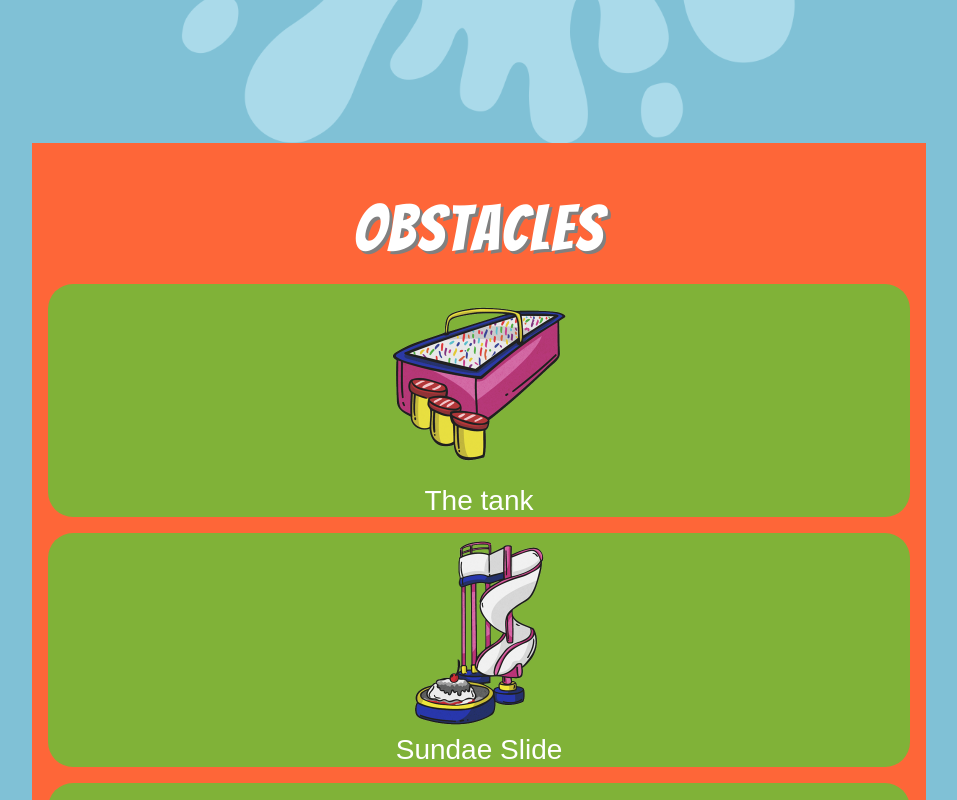
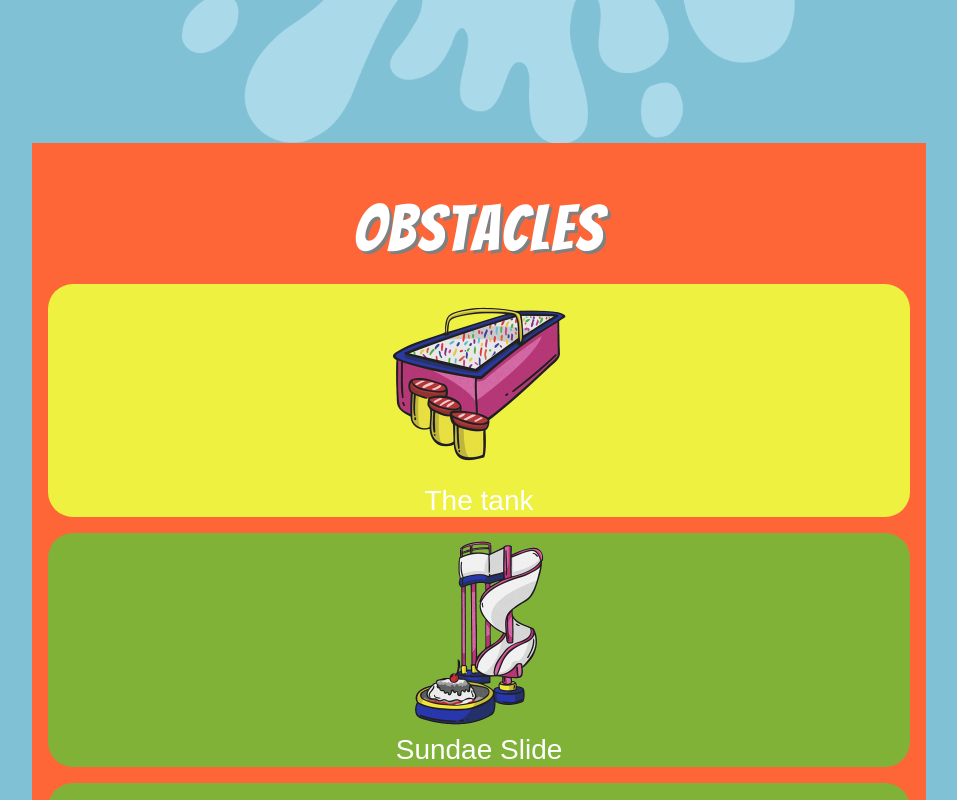
Before and after one commit to StellaGreen/HtmlCss, a plain HTML site: page TripleDare/index.html in a window 1280 px wide. In both pictures the pointer is over the element "The tank". Shown: the part 709-1509 px from the top of the page, without its empty margins (161-1118 px from the left). Drawn offline with nearby package versions, Linux system fonts and the light colour scheme; a web font is replaced by a local one.

Commit message:
add answer

```diff
--- a/TripleDare/style/style.css
+++ b/TripleDare/style/style.css
@@ -47,6 +47,9 @@ h1 {
   margin: 1rem;
   background: var(--green);
   border-radius: 25px;
+}
+.obstacles-group article:hover{
+  background: #eef13f;
 }
 nav ul {
   justify-content: space-between;
```
